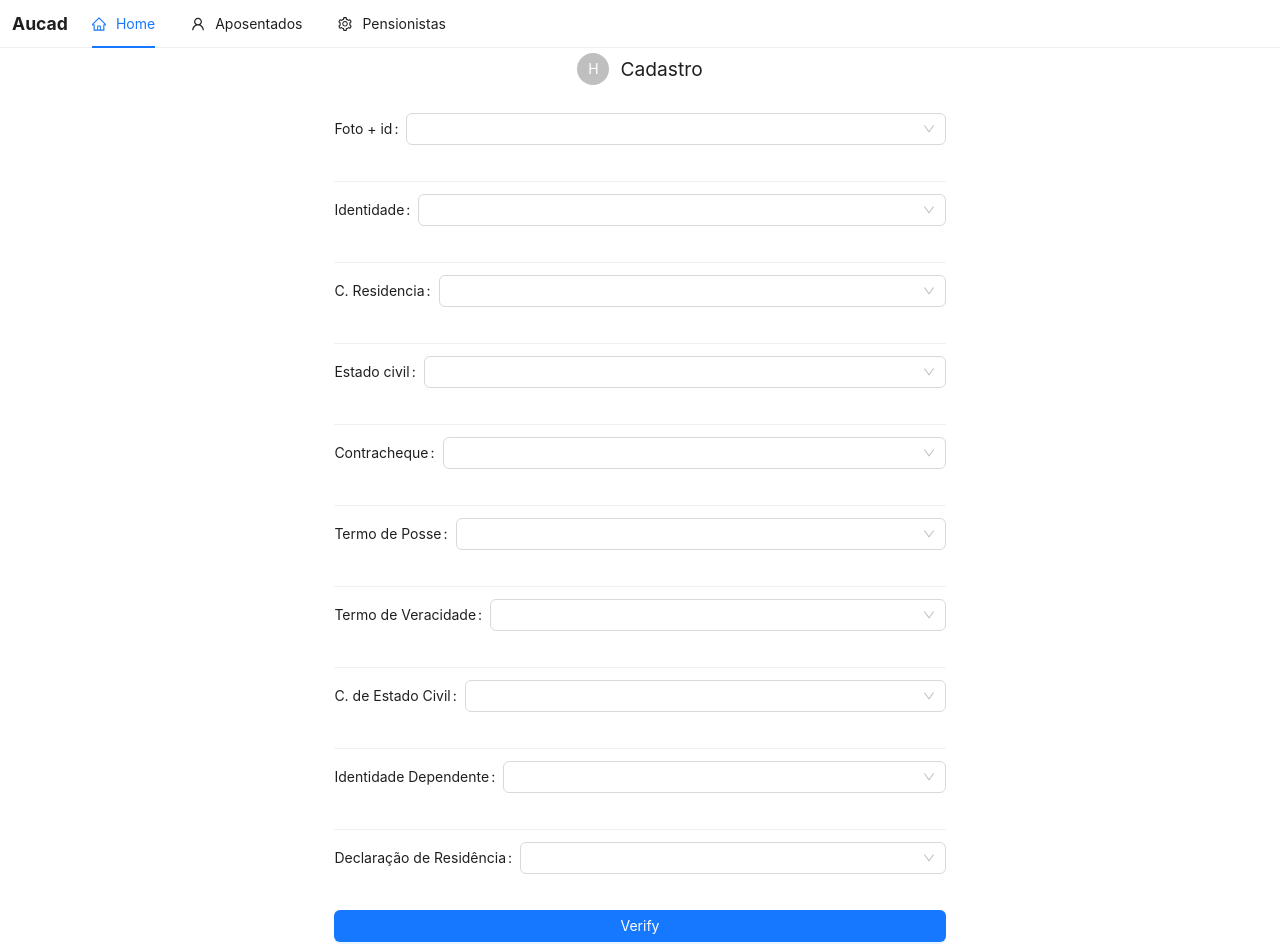
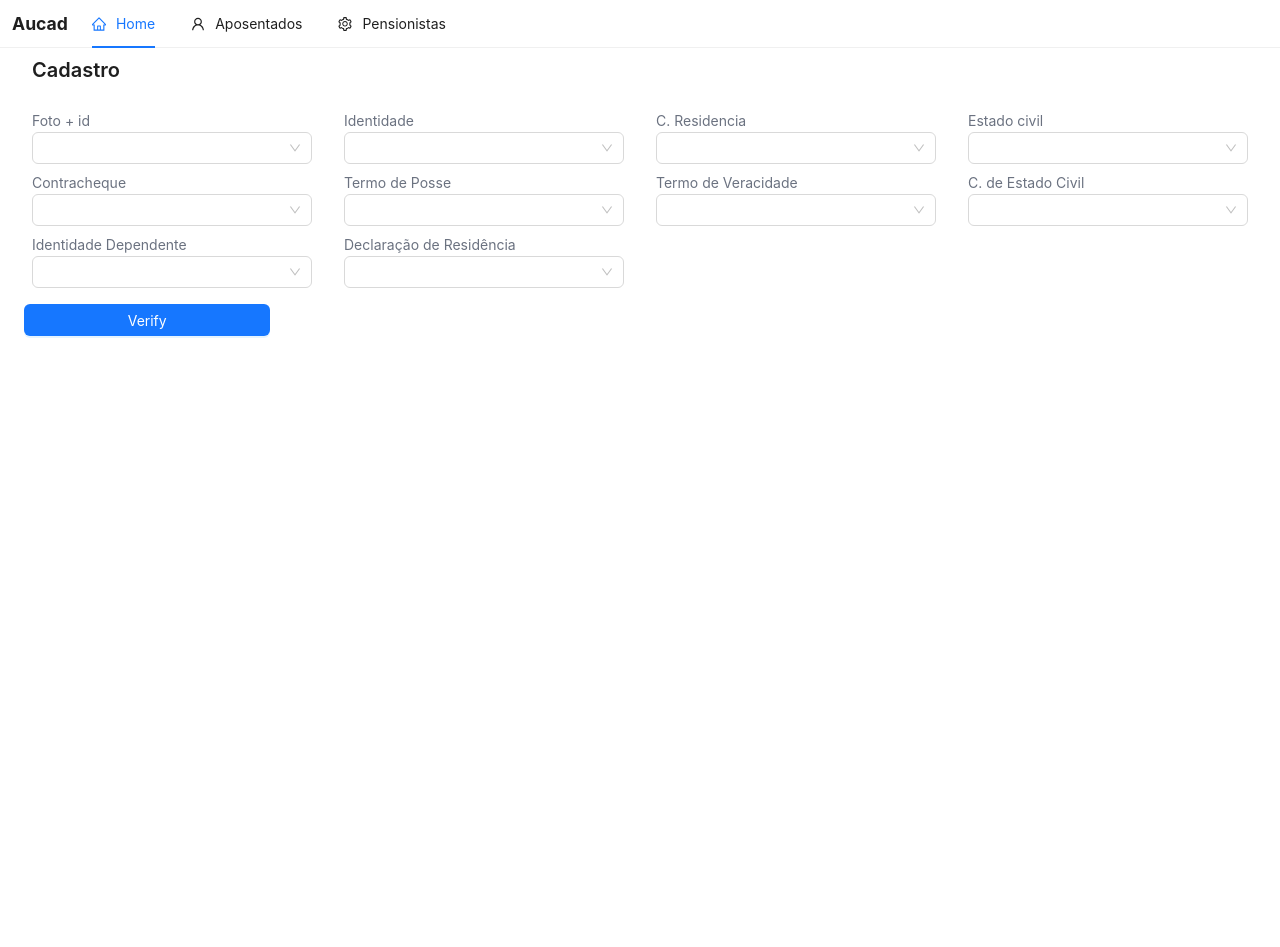
Before and after one commit to secretindex/Python-Scripts, a React (Vite) app in the folder advanced/recad-auto-message/: page /aposentados in a window 1280 px wide. After the commit the page ends 800 px from the top, so only its background shows below. Built offline with nearby package versions, Linux system fonts and the light colour scheme.

Commit message:
trying to implement complex rendering to documents object

```diff
--- a/advanced/recad-auto-message/src/components/alt-antui/ComponentTwo.tsx
+++ b/advanced/recad-auto-message/src/components/alt-antui/ComponentTwo.tsx
@@ -1,7 +1,6 @@
-
 import { ComplexDocs } from "../../utils/docsInterface"
 import { SecondCheckboxContext } from "../../contexts/SecondCheckboxContext"
-import EndText from "../../utils/endTextGen"
+// import EndText from "../../utils/endTextGen"
 
 const documents: ComplexDocs = {
   foto: {
@@ -28,7 +27,21 @@ const documents: ComplexDocs = {
     required: true,
     present: false,
     options: undefined,
-    optionList: ["solteiro", "casado", "uniao"],
+    optionList: [
+      {
+        opt: "solteiro",
+        present: false
+      },
+      {
+        opt: "casado",
+        present: false
+      },
+      {
+        opt: "uniao",
+        present: false,
+        estadoCivil: false
+      }
+    ],
   },
   contracheque: {
     name: "Contracheque",
@@ -75,8 +88,8 @@ interface DocumentosOptionsProps {
   optionList?: Array<string>
 }
 
-import React, { useState, useContext } from 'react';
-import { List, Avatar, Typography, Select, Form, Button, Row, Col } from 'antd';
+import { useState, useContext } from 'react';
+import { Typography, Select, Form, Button, Row, Col, Space } from 'antd';
 
 const { Option } = Select;
 
@@ -95,12 +108,8 @@ const DocumentOptions: React.FC<DocumentosOptionsProps> = ({
   const [field, setField] = useState<string>("");
 
   const handleChange = (value: string) => {
-
     setField(value);
 
-    console.log(keyName);
-
-    // Error any type
     const endObject = {
       required:
         keyName === "depId" && optionList && optionList[optionList.indexOf(value)] === 'dep'
@@ -116,22 +125,17 @@ const DocumentOptions: React.FC<DocumentosOptionsProps> = ({
       ...globalDocs.docs,
       [keyName]: endObject,
     });
-
-    console.log(globalDocs!.docs);
   };
 
-  const handleSubmit = () => {
-    const endTextTwo = new EndText(globalDocs?.docs);
-    console.log(endTextTwo.returnFullText());
-  };
+  console.log(optionList && typeof optionList?.entries !== "object")
 
   return (
-    <List.Item style={{ width: '100%' }}>
-      <Form.Item label={name} style={{ width: '100%' }}>
+    <Col span={6}>
+      <Form.Item className=" w-full m-0">
+        <label className=" text-gray-500" >{name}</label>
         <Select
           value={field}
           onChange={handleChange}
-          style={{ width: '100%' }}
         >
           {optionList ? (
             optionList.map((opt) => (
@@ -151,23 +155,24 @@ const DocumentOptions: React.FC<DocumentosOptionsProps> = ({
           )}
         </Select>
       </Form.Item>
-    </List.Item>
+    </Col>
   );
 };
 
-const ComponentDois = () => {
+const ComponentThree = () => {
   const handleClick = (e: React.MouseEvent<HTMLButtonElement>) => {
     console.log(e);
   };
 
   return (
-    <Row justify="center" align="middle" style={{ padding: '0.3rem', width: '100%' }}>
-      <Col span={12}>
-        <Row justify="center" align="middle" style={{ marginBottom: '1rem' }}>
-          <Avatar>H</Avatar>
-          <Typography style={{ fontSize: '1.2rem', marginLeft: '0.7rem' }}>Cadastro</Typography>
-        </Row>
-        <List style={{ width: '100%' }}>
+    <div className="flex flex-col gap-2 justify-start">
+      <Row className="p-2">
+        <Col className="w-full">
+          <Space direction="vertical" size="middle" className="flex w-full">
+            <Typography.Title level={4}>
+              Cadastro
+            </Typography.Title>
+            <Row gutter={[32, 8]}>
               {Object.keys(documents).map((doc: string) => (
                 <DocumentOptions
                   key={doc}
@@ -176,13 +181,15 @@ const ComponentDois = () => {
                   optionList={documents[doc].optionList}
                 />
               ))}
-        </List>
-        <Button type="primary" block onClick={handleClick}>
+            </Row>
+          </Space>
+        </Col>
+      </Row>
+      <Button type="primary" className=" w-1/5" onClick={handleClick}>
         Verify
       </Button>
-      </Col>
-    </Row>
+    </div>
   );
 };
 
-export default ComponentDois;
+export default ComponentThree;
```
Lines whose indentation alone changed are shown as unchanged.
